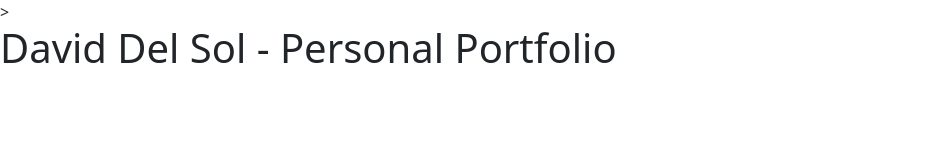
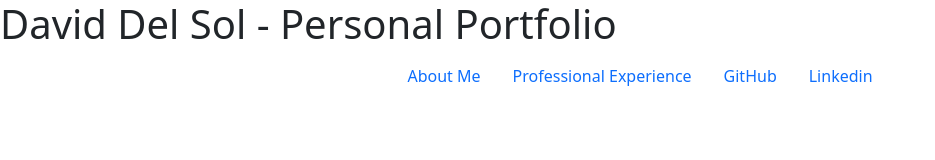
Before and after one commit to daviddelsol1998/Bootstrap-and-Spotify-App-final-project, a plain HTML site: page index.html in a window 1280 px wide. Shown: the whole page, without its empty margins (0-935 px from the left). Drawn offline with nearby package versions, Linux system fonts and the light colour scheme.

Commit message:
commit changes

```diff
--- a/index.html
+++ b/index.html
@@ -5,7 +5,6 @@
     <meta http-equiv="X-UA-Compatible" content="IE=edge" />
     <meta name="viewport" content="width=device-width, initial-scale=1.0" />
     <!--Boostrap CSS-->
-    >
     <link
       href="https://cdn.jsdelivr.net/npm/bootstrap@5.1.3/dist/css/bootstrap.min.css"
       rel="stylesheet"
@@ -15,11 +14,25 @@
     <title>David Del Sol - Personal Portfolio</title>
   </head>
   <body>
-      <h1>David Del Sol - Personal Portfolio</h1>
+    <h1>David Del Sol - Personal Portfolio</h1>
+    <ul class="nav justify-content-center">
+      <li class="nav-item">
+        <a class="nav-link active" aria-current="page" href="index.html">About Me</a>
+      </li>
+      <li class="nav-item">
+        <a class="nav-link" href="experience.html">Professional Experience</a>
+      </li>
+      <li class="nav-item">
+        <a class="nav-link" href="https://github.com/daviddelsol1998" target="_blank">GitHub</a>
+      </li>
+      <li class="nav-item">
+        <a class="nav-link" href="https://www.linkedin.com/in/delsoldavid/" target="_blank">Linkedin</a>
+      </li>
+    </ul>
     <script
-    src="https://cdn.jsdelivr.net/npm/bootstrap@5.1.3/dist/js/bootstrap.bundle.min.js"
-    integrity="sha384-ka7Sk0Gln4gmtz2MlQnikT1wXgYsOg+OMhuP+IlRH9sENBO0LRn5q+8nbTov4+1p"
-    crossorigin="anonymous"
-  ></script>
+      src="https://cdn.jsdelivr.net/npm/bootstrap@5.1.3/dist/js/bootstrap.bundle.min.js"
+      integrity="sha384-ka7Sk0Gln4gmtz2MlQnikT1wXgYsOg+OMhuP+IlRH9sENBO0LRn5q+8nbTov4+1p"
+      crossorigin="anonymous"
+    ></script>
   </body>
 </html>
```
Also changed, not shown: images/bd.jpeg (added), images/coworkers.png (added), images/gap.jpeg (added), images/profile.png (added).
